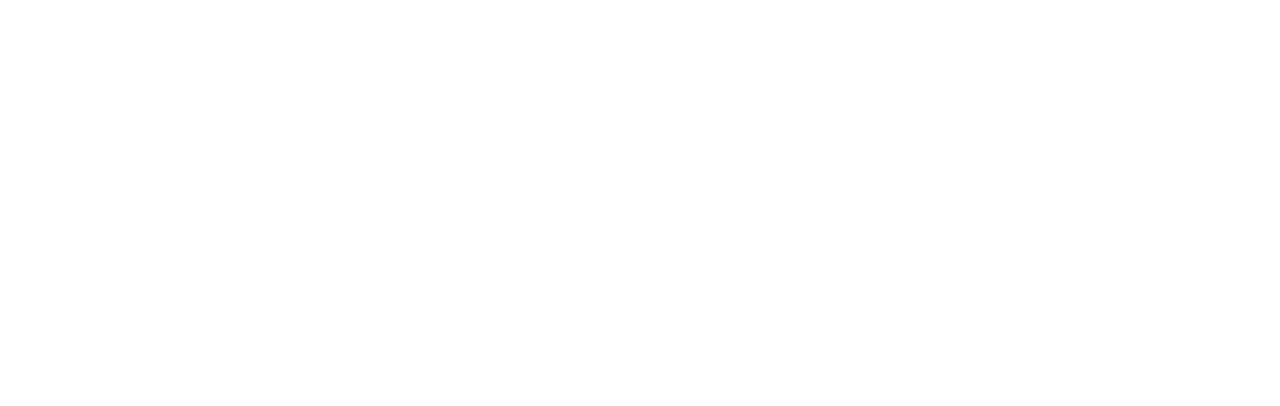
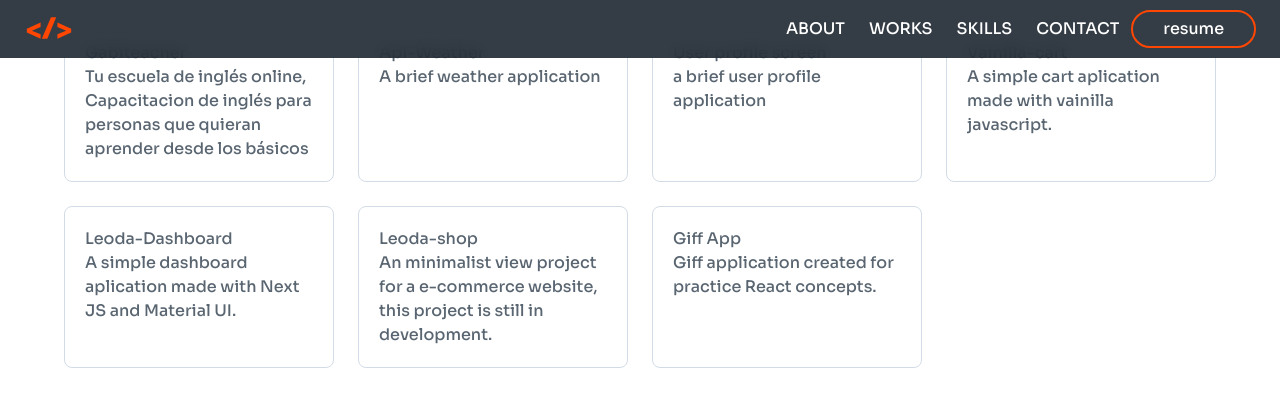
Before and after one commit to LeoD-E1/personal-web, a React (Vite) app: page /works in a window 1280 px wide. Before the commit this address had no page. Shown: the top 406 px of the page. Built offline with nearby package versions, Linux system fonts and the light colour scheme.

Commit message:
[update] added works view

```diff
--- a/src/components/layout/header/Header.tsx
+++ b/src/components/layout/header/Header.tsx
@@ -1,9 +1,8 @@
-import { useState, useEffect } from 'react';
+import { useState } from 'react';
 import { motion } from 'framer-motion';
 import leodaLogo from '/favicon-leoda.svg';
-import { BarsOutlined, CloseOutlined } from '@ant-design/icons';
+import { BarsOutlined } from '@ant-design/icons';
 import Menu from './Menu';
-import { Link } from 'react-router-dom';
 
 const navbar = [
 	{
@@ -14,7 +13,7 @@
 	{
 		id: 1,
 		title: 'works',
-		link: '',
+		link: '/works',
 	},
 	{
 		id: 2,
--- /dev/null
+++ b/src/views/Works.tsx
@@ -0,0 +1,64 @@
+import Header from '../components/layout/header/Header';
+import { useEffect, useState } from 'react';
+
+interface Work {
+	id: number;
+	name: string;
+	link: string;
+	portrait: string;
+	images: string[];
+	description: string;
+	date: string;
+}
+
+const Works = () => {
+	const [works, setWorks] = useState<Work[]>([]);
+	const [loading, setLoading] = useState(true);
+	const [error, setError] = useState(false);
+
+	const getWorks = async () => {
+		try {
+			const response = await fetch('/public/works.json');
+			const data: Work[] = await response.json();
+			setWorks(data);
+		} catch (error) {
+			setError(true);
+			console.error(error);
+		} finally {
+			setLoading(false);
+		}
+	};
+
+	useEffect(() => {
+		(async () => {
+			await getWorks();
+		})();
+	}, []);
+
+	if (loading) return <h1 className='text-3xl text-dark-gray'> Loading...</h1>;
+	if (error)
+		return <h1 className='text-3xl text-dark-gray'> Error: {error}</h1>;
+
+	return (
+		<>
+			<Header />
+			<div className='p-2 flex items-center justify-center'>
+				<div className='grid grid-cols-1 sm:grid-cols-2 md:grid-cols-3 lg:grid-cols-4 gap-4 lg:gap-6 my-3 max-w-6xl'>
+					{works.map(work => (
+						<div
+							className='border border-gray-light p-5 rounded-lg'
+							key={work.id}
+						>
+							<a href={work.link} target='_blank'>
+								<h2 className='hover:text-dark-blue'>{work.name}</h2>
+							</a>
+							<p>{work.description}</p>
+						</div>
+					))}
+				</div>
+			</div>
+		</>
+	);
+};
+
+export default Works;
--- a/src/views/index.ts
+++ b/src/views/index.ts
@@ -1,3 +1,7 @@
 import Home from './Home';
+import Works from './Works';
 
-export const routes = [{ path: '/', component: Home }];
+export const routes = [
+	{ path: '/', component: Home },
+	{ path: '/works', component: Works },
+];
```
